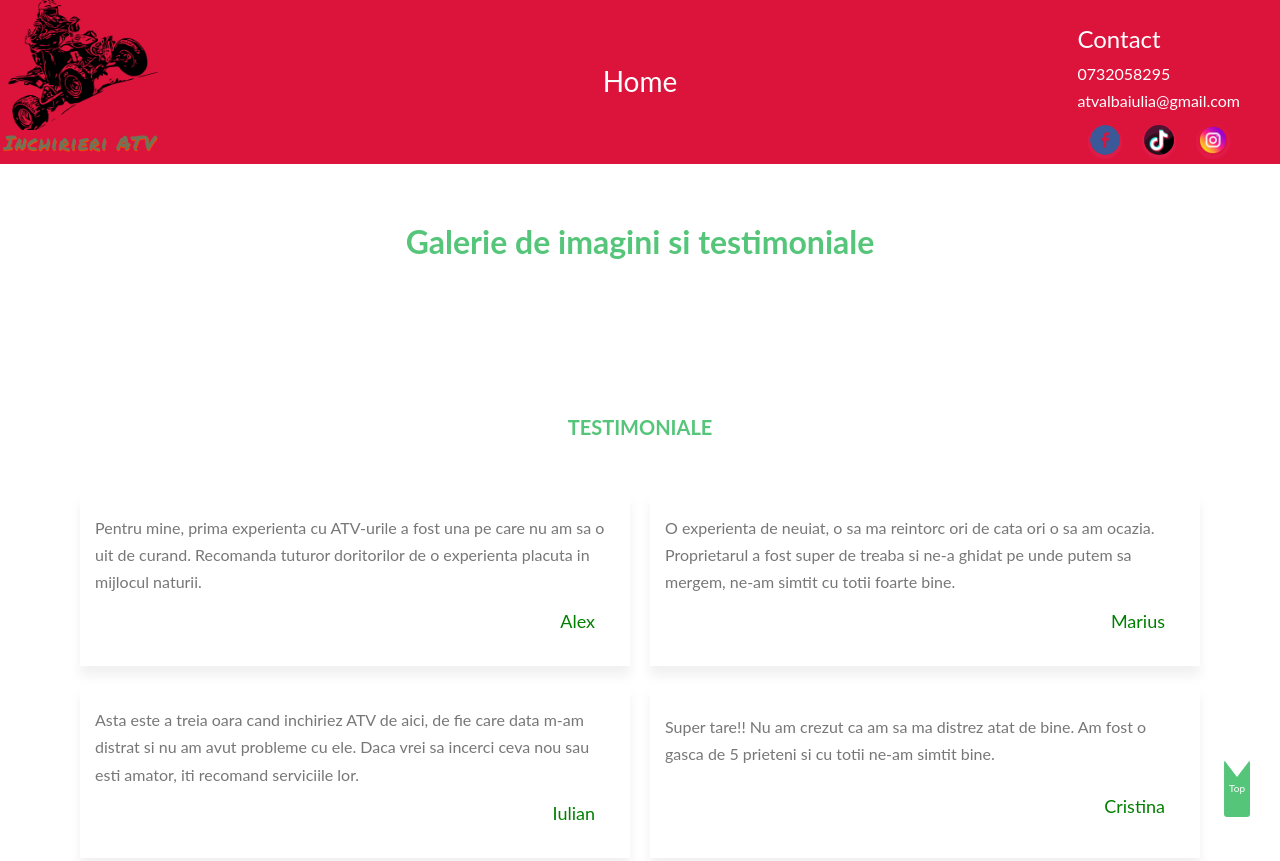
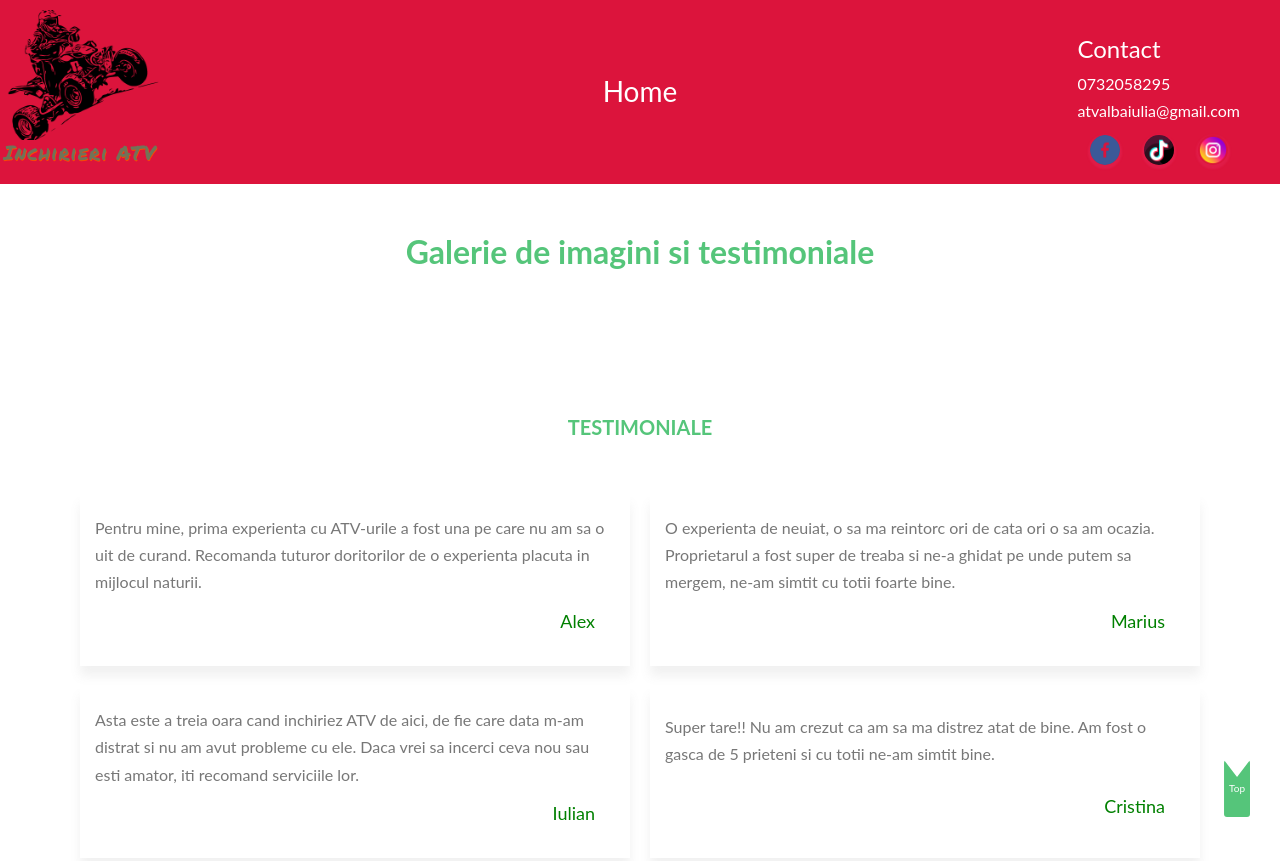
Before and after one commit to CalinGherman/ATV-AlbaIulia, a website: page gallery.html in a window 1280 px wide. Shown: the top 861 px of the page. Drawn offline with Linux system fonts and the light colour scheme.

Commit message:
Update style.css

```diff
--- a/css/style.css
+++ b/css/style.css
@@ -322,7 +322,8 @@ body {
 .gallery__top {
   display: grid;
   grid-template-columns: repeat(3, 1fr);
-  background-color: crimson; }
+  background-color: crimson;
+  padding: 1rem 0 1rem 0; }
   .gallery__top-link {
     display: grid;
     justify-self: center;
@@ -363,6 +364,7 @@ body {
   display: grid;
   align-items: center;
   justify-items: center;
+  text-align: center;
   color: #55c57a; }
 
 .gallery {
@@ -440,6 +442,7 @@ body {
   display: grid;
   grid-column: full-start/full-end;
   grid-template-columns: min-content 1fr min-content;
+  padding: 1rem 0 1rem 0;
   background-color: #eb2f64; }
   .header__logo {
     align-self: start;
```
